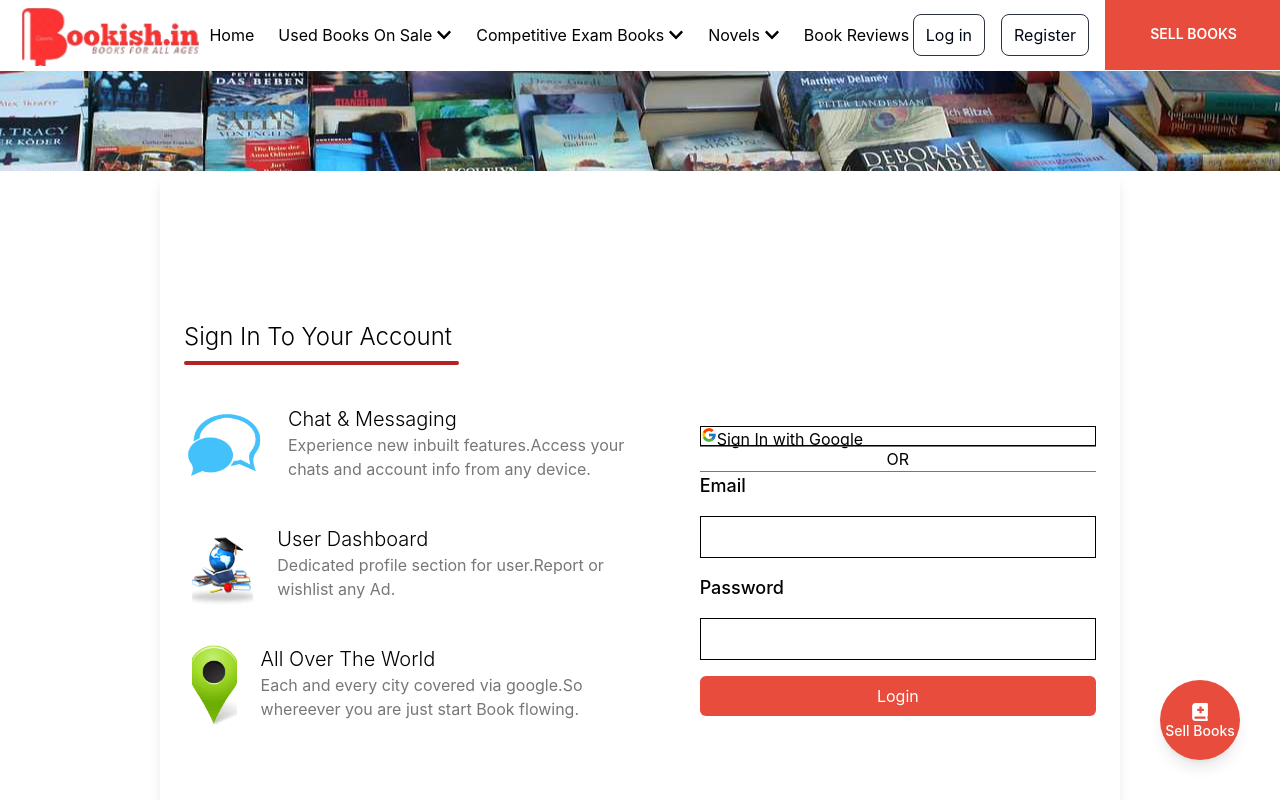
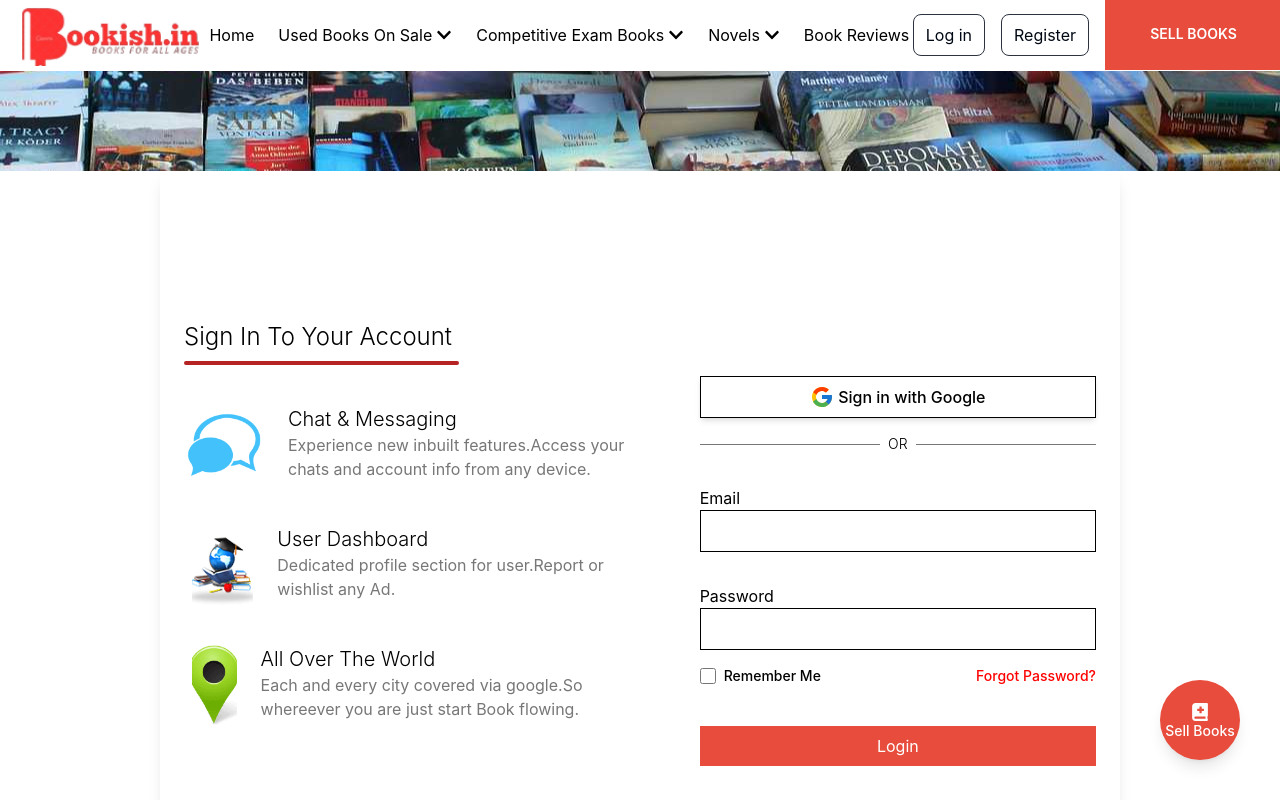
Before and after one commit to YaSi9R/boookish, a React (Create React App) app in the folder react-app/: page /login in a window 1280 px wide. Shown: the top 800 px of the page. Built offline with nearby package versions, Linux system fonts and the light colour scheme.

Commit message:
complete login page

```diff
--- a/react-app/src/Pages/Login.jsx
+++ b/react-app/src/Pages/Login.jsx
@@ -66,16 +66,21 @@ const Login = () => {
 
         {/* Right part of my login page */}
         <div className="h-[500px] w-[500px] flex flex-col justify-center">
-          <button className='text-left flex flex-row h-5 border'>
-            {/* icon */}
-            <FcGoogle className='' />
+          <button className="flex items-center justify-center gap-1 w-full py-2 border border-black  shadow-md text-black font-medium ">
 
-            Sign In with Google</button>
-          <span className='bg-[#777777] w-full h-[1px]'></span>
-          <p className='justify-center items-center text-center'>OR</p>
-          <span className='bg-[#777777] w-full h-[1px]'></span>
-          <form action="/login" className="space-y-4">
-            <label htmlFor="email" className="block text-lg font-medium">
+            <FcGoogle className="text-2xl" />
+            Sign in with Google
+          </button>
+
+
+          <div className="flex items-center gap-2 w-full my-4">
+            <span className="bg-[#777777] h-[1px] w-full"></span>
+            <p className="text-black text-sm font-light">OR</p>
+            <span className="bg-[#777777] h-[1px] w-full"></span>
+          </div>
+
+          <form action="/login" className="">
+            <label htmlFor="email" className="block mt-4 font-normal">
               Email
             </label>
             <input
@@ -83,10 +88,10 @@ const Login = () => {
               id="email"
               name="email"
               required
-              className="w-full p-2 border border-gray-300  focus:outline-none focus:ring-2 focus:ring-red-500"
+              className="w-full p-2 border border-gray-300  "
             />
 
-            <label htmlFor="password" className="block text-lg font-medium">
+            <label htmlFor="password" className="block mt-8  font-normal">
               Password
             </label>
             <input
@@ -96,10 +101,25 @@ const Login = () => {
               required
               className="w-full p-2 border border-gray-300  focus:outline-none focus:ring-2 focus:ring-red-500"
             />
+            <div className="flex items-center mt-4 justify-between w-full">
+              {/* Remember Me Checkbox */}
+              <label className="flex items-center gap-2 text-gray-600 cursor-pointer">
+                <input type="checkbox" className="w-4 h-4 accent-red-500" />
+                <span className="text-sm font-medium">Remember Me</span>
+              </label>
+
+              {/* Forgot Password Button */}
+              <button className="text-[#ff0000] font-medium text-sm hover:underline">
+                Forgot Password?
+              </button>
+            </div>
+
+
+
 
             <button
               type="submit"
-              className="w-full bg-[#E74C3C] text-white py-2 rounded-md hover:bg-red-600 transition"
+              className="w-full bg-[#E74C3C] text-white py-2 mt-10 hover:bg-red-600 transition"
             >
               Login
             </button>
```
